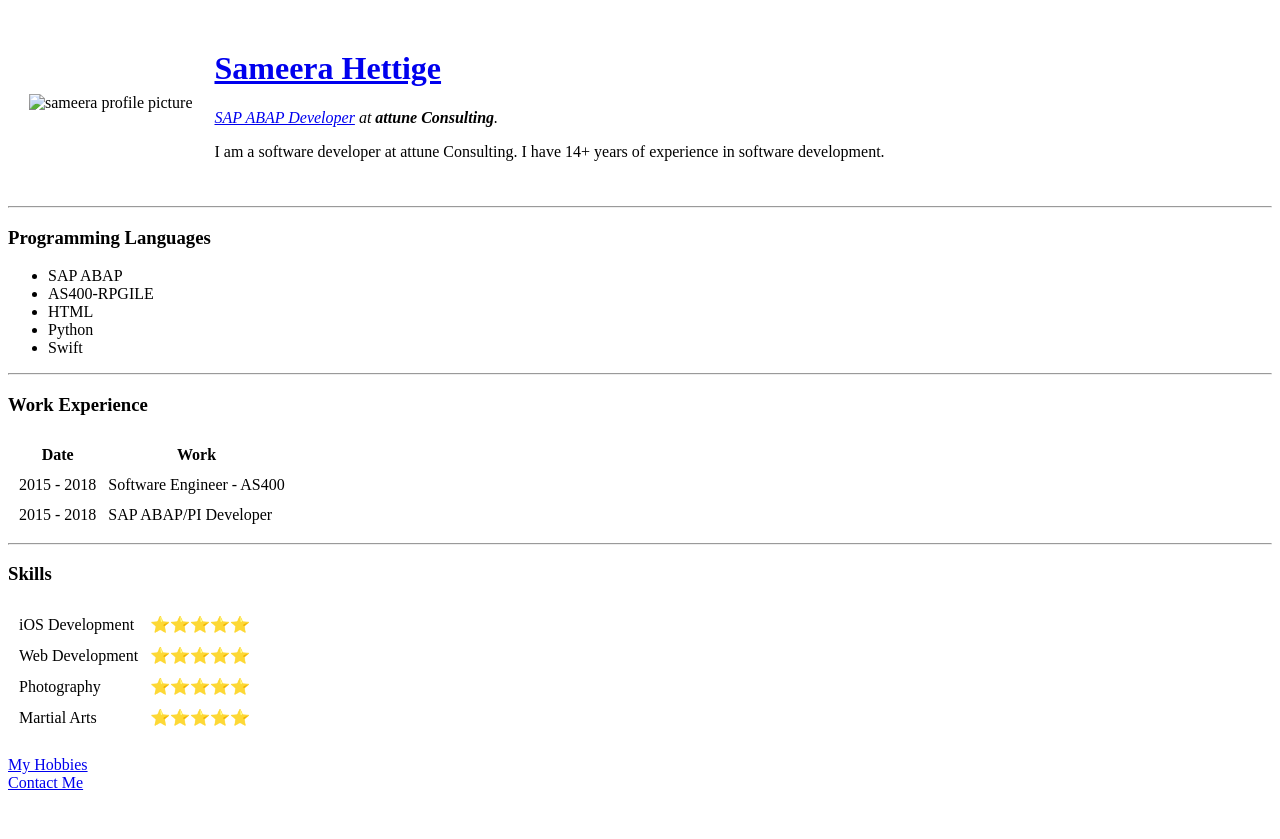
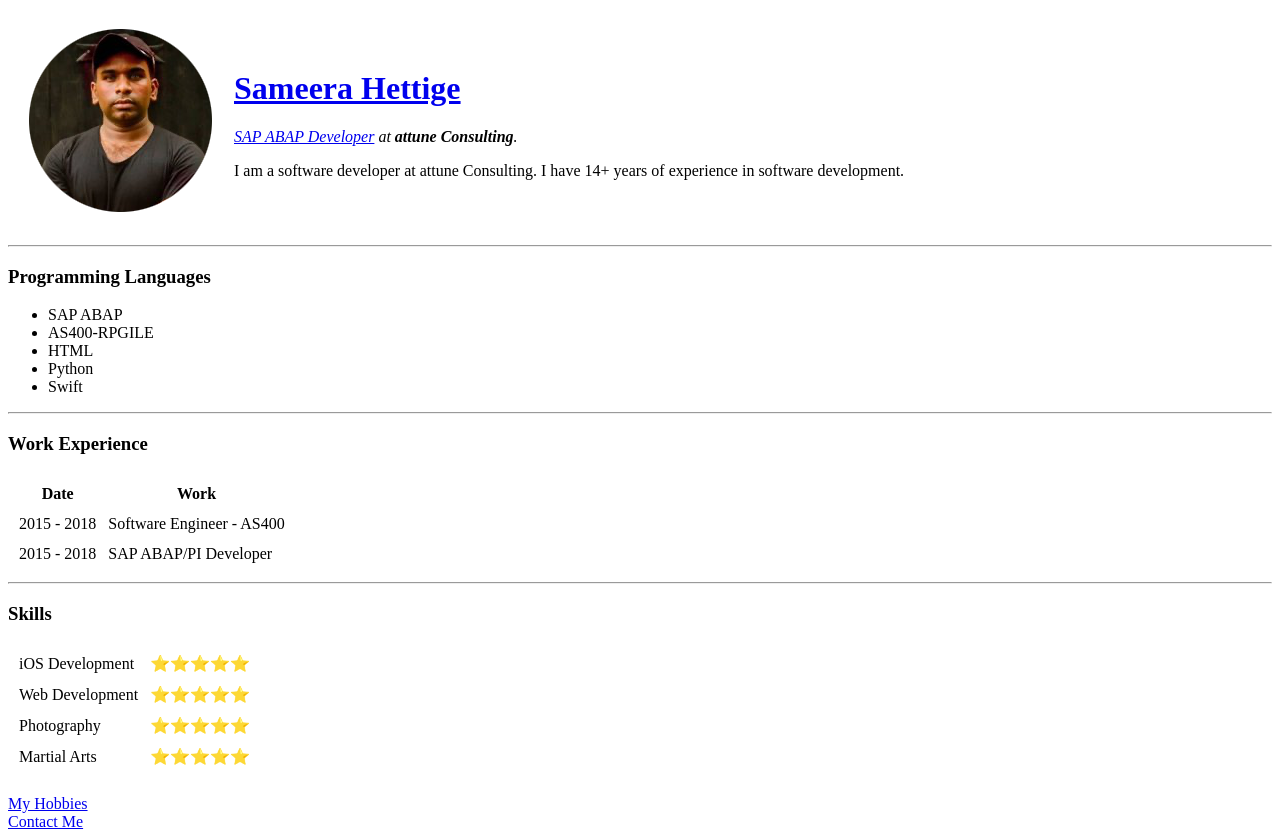
Before and after one commit to hdnsameera/cv, a plain HTML site: page index.html in a window 1280 px wide. Before the commit the page ends 800 px from the top, so only its background shows below. Drawn offline with Linux system fonts and the light colour scheme.

Commit message:
Add files via upload

```diff
--- a/index.html
+++ b/index.html
@@ -9,7 +9,7 @@
 <body>
   <table cellspacing="20">
     <tr>
-      <td><img src="profilePic.png" alt="sameera profile picture"></td>
+      <td><img src="images/profilePic.png" alt="sameera profile picture"></td>
       <td>
         <h1><a href="https://twitter.com/HDNSameera">Sameera Hettige</a></h1>
         <p><em><a href="linkedin.com/in/sameera-hettige-mbcs-8346119b">SAP ABAP Developer</a> at <strong>attune Consulting</strong>.</em></p>
```
